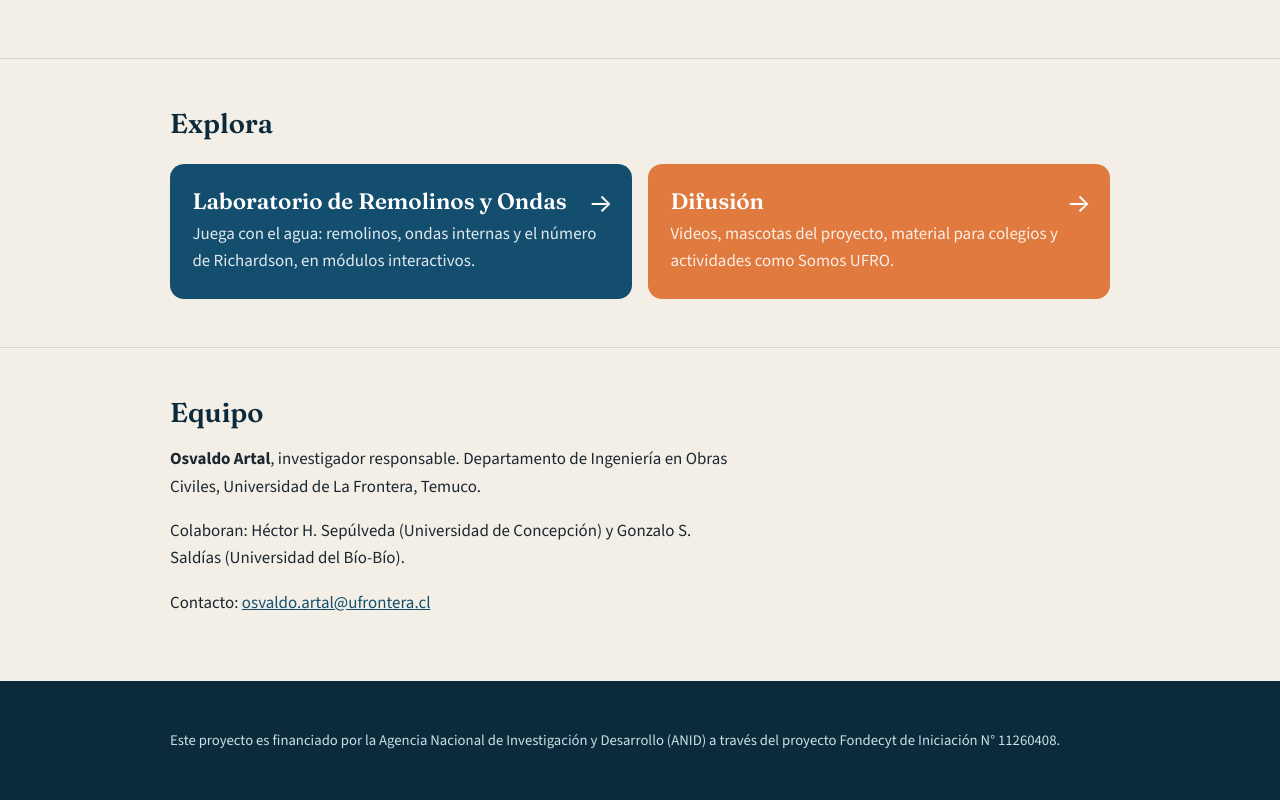
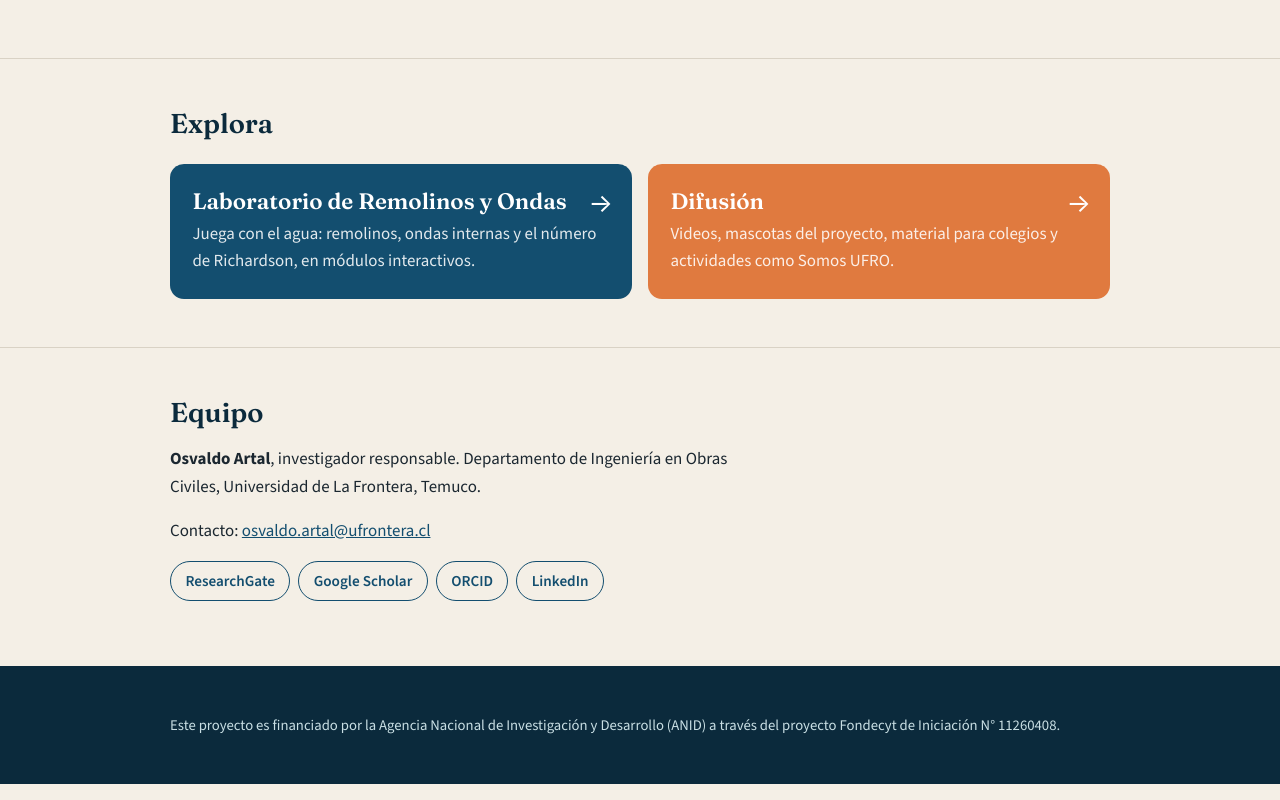
Before and after one commit to oartal/fondecyt-11260408, a plain HTML site: page index.html in a window 1280 px wide. Shown: the part 2629-3429 px from the top of the page. Drawn offline with nearby package versions, Linux system fonts and the light colour scheme.

Commit message:
Equipo: solo IR, contacto y perfiles

```diff
--- a/estilo.css
+++ b/estilo.css
@@ -167,3 +167,10 @@ footer .logos img { height: 44px; width: auto; background: #fff; border-radius:
   .barra nav a { margin-left: .8rem; font-size: .92rem; }
   section { padding: 2.2rem 0; }
 }
+
+.perfiles { display: flex; flex-wrap: wrap; gap: .5rem; }
+.perfiles a {
+  text-decoration: none; padding: .4rem .9rem; border-radius: 99px;
+  border: 1.5px solid var(--mar); color: var(--mar); font-weight: 600; font-size: .95rem;
+}
+.perfiles a:hover { background: var(--mar); color: #fff; }
--- a/index.html
+++ b/index.html
@@ -142,10 +142,14 @@
     <div class="contenedor"><div class="intro">
       <h2>Equipo</h2>
       <p><strong>Osvaldo Artal</strong>, investigador responsable. Departamento de Ingeniería en Obras Civiles, Universidad de La Frontera, Temuco.</p>
-      <p>Colaboran: Héctor H. Sepúlveda (Universidad de Concepción) y Gonzalo S. Saldías (Universidad del Bío-Bío).</p>
       <p>Contacto: <a href="mailto:osvaldo.artal@ufrontera.cl">osvaldo.artal@ufrontera.cl</a></p>
-    </div>
-  </div>
+      <p class="perfiles">
+        <a href="https://www.researchgate.net/profile/Osvaldo-Artal">ResearchGate</a>
+        <a href="https://scholar.google.com/citations?user=Lv9Slc4AAAAJ&amp;hl=es">Google Scholar</a>
+        <a href="https://orcid.org/0000-0003-1890-9688">ORCID</a>
+        <a href="https://www.linkedin.com/in/osvaldo-artal-80723235/">LinkedIn</a>
+      </p>
+    </div></div>
   </section>
 </main>
 
```
